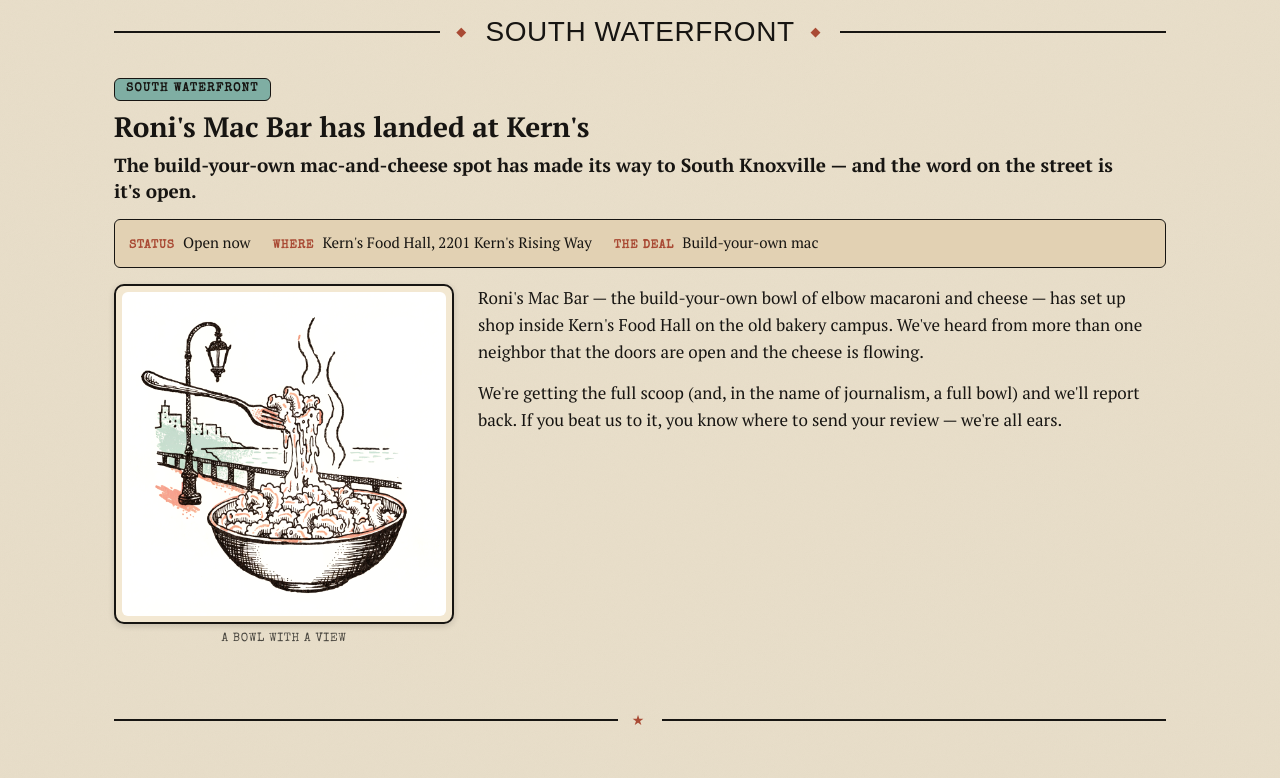
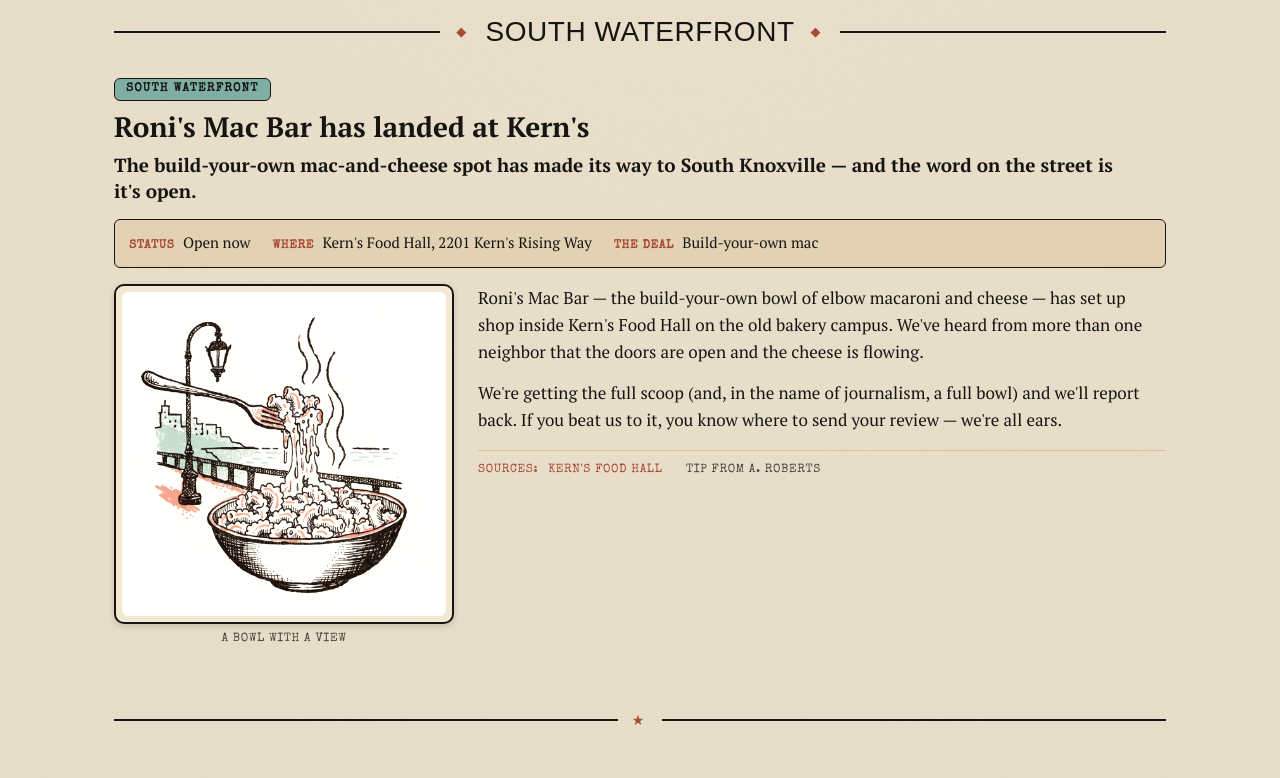
Before and after one commit to theandyroberts/sokno_ear_web, a Next.js app: page / in a window 1280 px wide. Shown: the part 5462-6240 px from the top of the page. Built offline with nearby package versions, Linux system fonts and the light colour scheme; a web font is replaced by a local one.

Commit message:
feat: per-article source attribution + agenda-table block; attribute the 5 confirmed stories

```diff
--- a/components/ArticleBody.tsx
+++ b/components/ArticleBody.tsx
@@ -21,9 +21,35 @@
   })}</>;
 }
 
+function AgendaTable({ title, rows }: { title?: string; rows: { time: string; what: string }[] }) {
+  return (
+    <div style={{ margin: "0 0 var(--space-5)", border: "var(--border-ink) solid var(--ink-black)",
+      borderRadius: "var(--radius-md)", overflow: "hidden", background: "var(--paper-bright)", boxShadow: "var(--shadow-lift)" }}>
+      {title && (
+        <div style={{ background: "var(--teal)", color: "var(--on-teal)", borderBottom: "var(--border-ink) solid var(--ink-black)",
+          padding: "8px 14px", fontFamily: "var(--font-label)", fontSize: "var(--label-sm)", letterSpacing: "var(--tracking-label)",
+          textTransform: "uppercase", display: "flex", alignItems: "center", gap: 8 }}>
+          <span aria-hidden style={{ color: "var(--rust)" }}>★</span>{title}
+        </div>
+      )}
+      <div>
+        {rows.map((r, i) => (
+          <div key={i} style={{ display: "flex", gap: "14px", padding: "9px 14px", alignItems: "baseline",
+            borderBottom: i < rows.length - 1 ? "var(--border-hair) solid var(--paper-edge)" : "none" }}>
+            <span style={{ flex: "none", width: "92px", fontFamily: "var(--font-label)", fontWeight: 600, fontSize: "var(--label-sm)",
+              letterSpacing: "var(--tracking-label-tight)", textTransform: "uppercase", color: "var(--rust)" }}>{r.time}</span>
+            <span style={{ flex: 1, fontFamily: "var(--font-body)", fontSize: "var(--text-sm)", lineHeight: 1.4, color: "var(--ink-black)" }}>{r.what}</span>
+          </div>
+        ))}
+      </div>
+    </div>
+  );
+}
+
 export function ArticleBody({ blocks }: { blocks: Block[] }) {
   return <>{blocks.map((b, i) => {
     if (b.type === "subhead") return <h3 key={i} style={subStyle}>{b.text}</h3>;
+    if (b.type === "agenda") return <AgendaTable key={i} title={b.title} rows={b.rows} />;
     return <p key={i} style={pStyle}>{b.runs ? <Runs runs={b.runs} /> : b.text}</p>;
   })}</>;
 }
--- /dev/null
+++ b/components/ArticleSources.tsx
@@ -0,0 +1,40 @@
+import * as React from "react";
+import type { Source } from "@/lib/schema";
+
+// Attribution line at the foot of an article. Sources with a url render as links;
+// sources without one render as plain credit text (e.g. "Info from A. Roberts").
+export function ArticleSources({ sources }: { sources?: Source[] }) {
+  if (!sources || sources.length === 0) return null;
+  return (
+    <div
+      style={{
+        marginTop: "var(--space-4)",
+        paddingTop: "10px",
+        borderTop: "var(--border-hair) solid var(--paper-edge)",
+        fontFamily: "var(--font-label)",
+        fontSize: "var(--label-sm)",
+        letterSpacing: "var(--tracking-label-tight)",
+        textTransform: "uppercase",
+        color: "var(--ink-faded)",
+        display: "flex",
+        flexWrap: "wrap",
+        gap: "4px 10px",
+        alignItems: "baseline",
+      }}
+    >
+      <span style={{ color: "var(--rust)" }}>{sources.length > 1 ? "Sources" : "Source"}:</span>
+      {sources.map((s, i) => (
+        <React.Fragment key={i}>
+          {i > 0 && <span aria-hidden style={{ color: "var(--paper-edge)" }}>·</span>}
+          {s.url ? (
+            <a href={s.url} target="_blank" rel="noopener noreferrer" style={{ color: "var(--link)" }}>
+              {s.label}
+            </a>
+          ) : (
+            <span>{s.label}</span>
+          )}
+        </React.Fragment>
+      ))}
+    </div>
+  );
+}
--- a/components/Paper.tsx
+++ b/components/Paper.tsx
@@ -11,6 +11,7 @@
 import { EventSubmitForm } from "@/components/EventSubmitForm";
 import { SubscribeForm } from "@/components/SubscribeForm";
 import { Footer } from "@/components/Footer";
+import { ArticleSources } from "@/components/ArticleSources";
 
 const Page = ({ children, style }: { children: React.ReactNode; style?: React.CSSProperties }) => (
   <div style={{ maxWidth: 1100, margin: "0 auto", padding: "0 24px", ...style }}>{children}</div>
@@ -53,6 +54,7 @@
           <div className="ear-twocol" style={{ display: "grid", gridTemplateColumns: "minmax(0, 1.9fr) minmax(0, 1fr)", gap: 36, alignItems: "start" }}>
             <Article id={feature.id} label={feature.label} labelColor={feature.labelColor} image={feature.image} imageCaption={feature.imageCaption} title={feature.title} deck={feature.deck} facts={feature.facts} layout={feature.layout}>
               <ArticleBody blocks={feature.body} />
+              <ArticleSources sources={feature.sources} />
             </Article>
             <aside id="listen" style={{ display: "flex", flexDirection: "column", gap: 22, position: "sticky", top: 16 }}>
               {sidebar.audio && (
@@ -91,6 +93,7 @@
               <SectionHeader>{s.label}</SectionHeader>
               <Article id={s.id} label={s.label} labelColor={s.labelColor} image={s.image} imageCaption={s.imageCaption} title={s.title} deck={s.deck} facts={s.facts} layout={s.layout}>
                 <ArticleBody blocks={s.body} />
+                <ArticleSources sources={s.sources} />
               </Article>
             </section>
           </React.Fragment>
--- a/content/editions/2026-06-20.json
+++ b/content/editions/2026-06-20.json
@@ -53,6 +53,9 @@
       "body": [
         { "type": "paragraph", "text": "The fireflies come up out of the grass around full dark, and if you stand still long enough you'll feel like you wandered into a snow globe someone forgot to shake. Ijams' Phenomenal Fireflies walk sends you out with a naturalist who knows where to look — and how to keep the magic going for the rest of us." },
         { "type": "paragraph", "text": "A few neighborly asks the guides will echo: skip the flashlight, wear real shoes (it's up to two miles over uneven ground), and let the little glowers do their thing. The walk is sixteen and up, and you'll need to register ahead — no walk-ins on this one." }
+      ],
+      "sources": [
+        { "label": "Ijams — Phenomenal Fireflies", "url": "https://www.ijams.org/public-programs" }
       ]
     },
     {
@@ -72,6 +75,9 @@
       "body": [
         { "type": "paragraph", "text": "If you can be up and out by 7:30, the banding table is worth the early alarm. Volunteers gently catch migratory songbirds in fine nets, fit each one with a tiny numbered band, take a few quick measurements, and let it go — real data for science, and a once-in-a-while look at a warbler close enough to count its feathers." },
         { "type": "paragraph", "text": "It's a hike out to the table and an early start, so bring coffee and a little patience. The birds set the schedule, not us." }
+      ],
+      "sources": [
+        { "label": "Ijams events calendar", "url": "https://www.ijams.org/calendar-of-events" }
       ]
     },
     {
@@ -92,6 +98,9 @@
         { "type": "paragraph", "text": "Make Music Day is the global, free, play-anywhere celebration of the longest day of the year, and the South Knoxville lineup is exactly as charming as you'd hope. Start at Ijams, where the East Tennessee Bluegrass Association holds an open jam from 2 to 5 — pull up a chair, or bring an instrument and sit in." },
         { "type": "paragraph", "runs": [ { "text": "Then head up to Sevier, where " }, { "text": "The Pink Cactus", "bold": true }, { "text": " hands you the mic for live-band karaoke with Tinca Tinca from 5 to 7 — yes, you, fronting an actual band. Down the street, Fly by Night runs sets from Lu Anderson and Villaphonic into the evening." } ] },
         { "type": "paragraph", "text": "All of it is free. Wander, listen, and sing the one song you actually know." }
+      ],
+      "sources": [
+        { "label": "Make Music Knoxville", "url": "https://makemusicday.org/knoxville/listings/venues" }
       ]
     },
     {
@@ -111,6 +120,10 @@
       "body": [
         { "type": "paragraph", "text": "Roni's Mac Bar — the build-your-own bowl of elbow macaroni and cheese — has set up shop inside Kern's Food Hall on the old bakery campus. We've heard from more than one neighbor that the doors are open and the cheese is flowing." },
         { "type": "paragraph", "text": "We're getting the full scoop (and, in the name of journalism, a full bowl) and we'll report back. If you beat us to it, you know where to send your review — we're all ears." }
+      ],
+      "sources": [
+        { "label": "Kern's Food Hall", "url": "https://kernsbakery.com/ronis-mac-bar/" },
+        { "label": "Tip from A. Roberts" }
       ]
     },
     {
@@ -131,6 +144,9 @@
       "body": [
         { "type": "paragraph", "text": "A parcel at 2704 Sevier Avenue — up at the northeast end, near Baker — has a rezoning request working its way through the system. The owner, through Connolly Development Ventures, is asking to move it from RN-2, single-family residential, to C-N, neighborhood commercial." },
         { "type": "paragraph", "text": "In plain terms: a lot zoned for a house could be cleared for a small neighborhood business. Nothing's decided yet — the Planning Commission takes it up on July 9, with the staff recommendation due about a week before. It's the kind of small change that quietly shapes what Sevier Avenue becomes, so we'll be watching. You can too." }
+      ],
+      "sources": [
+        { "label": "Knox Planning — Case 7-N-26-RZ", "url": "https://knoxplanning.org/cases/7-N-26-RZ" }
       ]
     }
   ],
--- a/lib/schema.ts
+++ b/lib/schema.ts
@@ -19,9 +19,18 @@
     message: "paragraph needs text or runs",
   }),
   z.object({ type: z.literal("subhead"), text: z.string() }),
+  z.object({
+    type: z.literal("agenda"),
+    title: z.string().optional(),
+    rows: z.array(z.object({ time: z.string(), what: z.string() })).min(1),
+  }),
 ]);
 
 export const Fact = z.object({ label: z.string(), value: z.string() });
+
+// Attribution for the end of an article. url present -> link; url absent -> plain
+// credit text (e.g. "Info from A. Roberts" for a tip with no link).
+export const Source = z.object({ label: z.string(), url: z.string().optional() });
 
 export const StorySchema = z.object({
   id: z.string(),
@@ -34,6 +43,7 @@
   deck: z.string().optional(),
   facts: z.array(Fact).default([]),
   body: z.array(Block).min(1),
+  sources: z.array(Source).optional(),
 });
 
 export const StoryCard = z.object({
@@ -83,3 +93,4 @@
 export type StoryCard = z.infer<typeof StoryCard>;
 export type CalEvent = z.infer<typeof CalEvent>;
 export type Audio = z.infer<typeof Audio>;
+export type Source = z.infer<typeof Source>;
```
Also changed, not shown: 1 other file (tests, documents, lock files or other folders).
